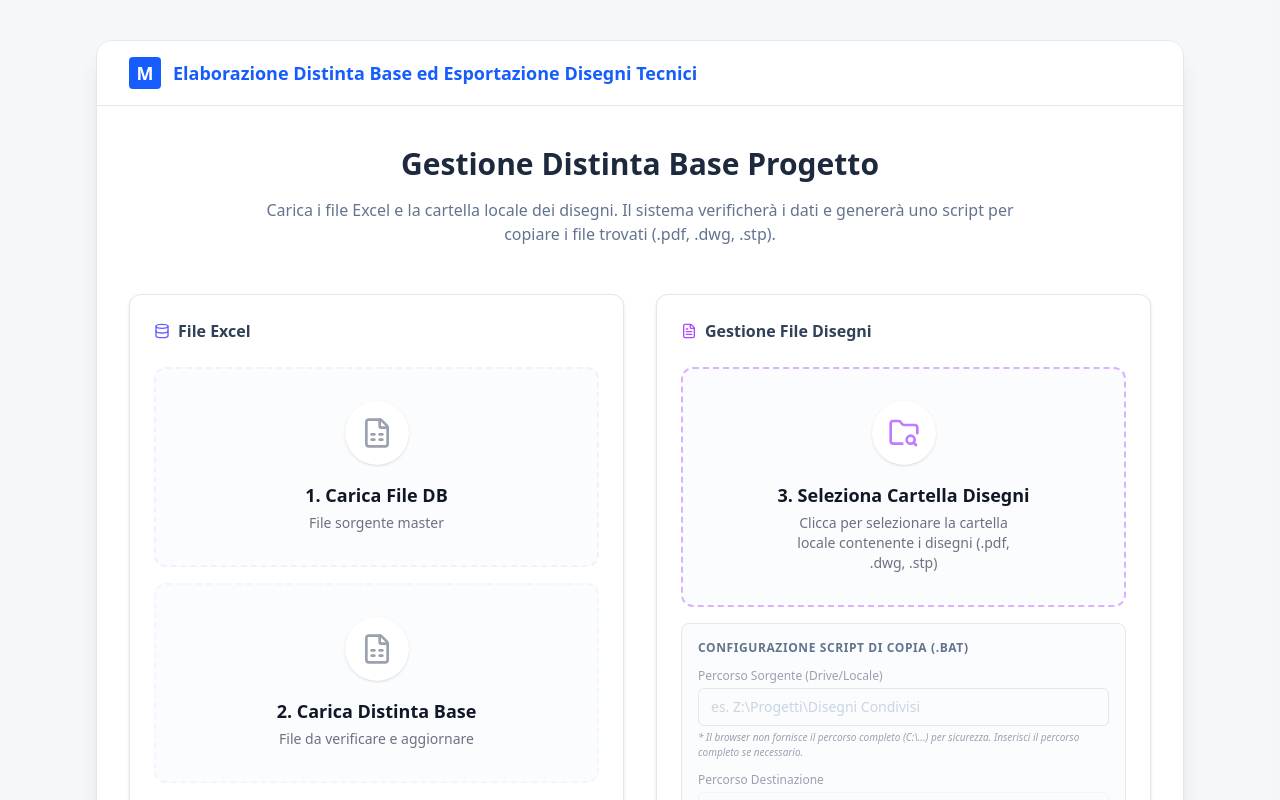
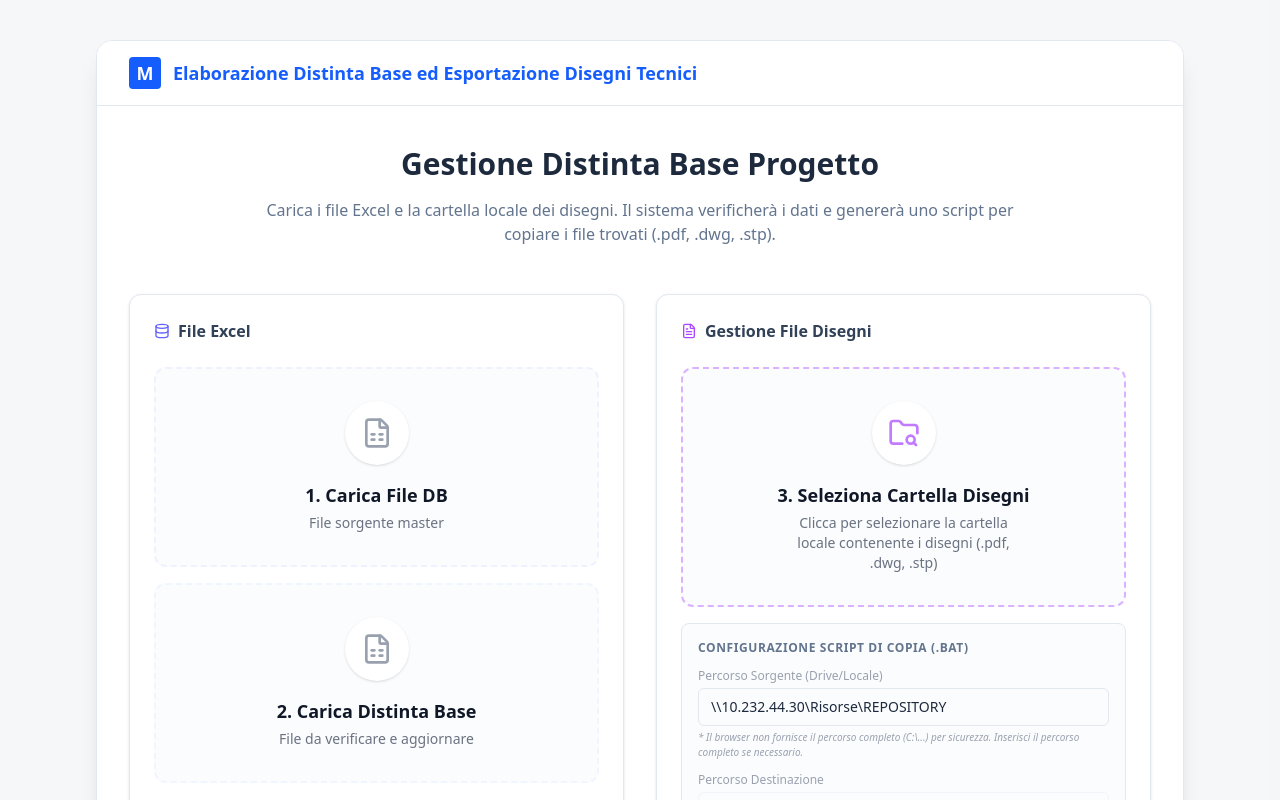
Before and after one commit to tbmsystem/excel-bom-matcher, a React (Vite) app: page / in a window 1280 px wide. Shown: the top 800 px of the page. Built offline with nearby package versions, Linux system fonts and the light colour scheme.

Commit message:
Update default source path to network repository

```diff
--- a/App.tsx
+++ b/App.tsx
@@ -14,7 +14,7 @@ const App: React.FC = () => {
   const [sourceFiles, setSourceFiles] = useState<FileList | null>(null);
 
   // New State for paths with persistence
-  const [sourcePath, setSourcePath] = useState<string>(() => localStorage.getItem('tbm_source_path') || "");
+  const [sourcePath, setSourcePath] = useState<string>(() => localStorage.getItem('tbm_source_path') || "\\\\10.232.44.30\\Risorse\\REPOSITORY");
   const [targetPath, setTargetPath] = useState<string>(() => localStorage.getItem('tbm_target_path') || "C:\\Tavole");
 
   // Persist paths to localStorage
@@ -289,7 +289,7 @@ const App: React.FC = () => {
                         type="text"
                         value={sourcePath}
                         onChange={(e) => setSourcePath(e.target.value)}
-                        placeholder="es. Z:\Progetti\Disegni Condivisi"
+                        placeholder="es. \\10.232.44.30\Risorse\REPOSITORY"
                         className="w-full px-3 py-2 text-sm border border-slate-200 rounded-md focus:ring-1 focus:ring-blue-400 outline-none transition-all placeholder:text-slate-300"
                       />
                       <p className="text-[10px] text-gray-400 mt-1 italic">
```
